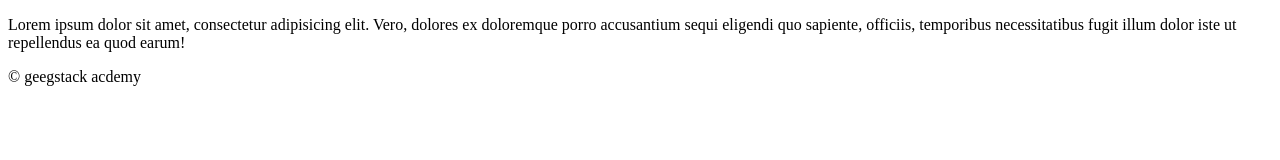
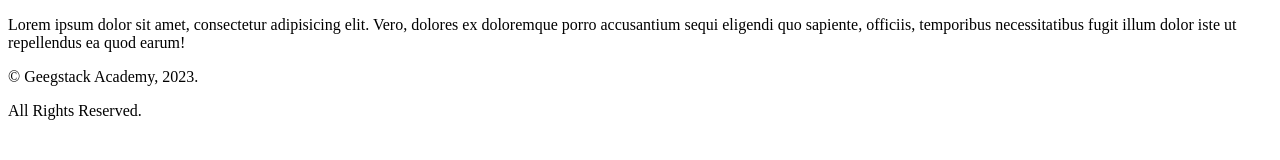
Before and after one commit to Paul15590/Testing, a plain HTML site: page index.html in a window 1280 px wide. Drawn offline with Linux system fonts and the light colour scheme.

Commit message:
footer updates

```diff
--- a/index.html
+++ b/index.html
@@ -11,8 +11,9 @@
     </p>
     <footer>
        <p>
-            &copy geegstack acdemy
+            &copy; Geegstack Academy, 2023.
        </p>
+       <p>All Rights Reserved.</p>
     </footer>
 </body>
 </html>
```
Also changed, not shown: 1 other file.
